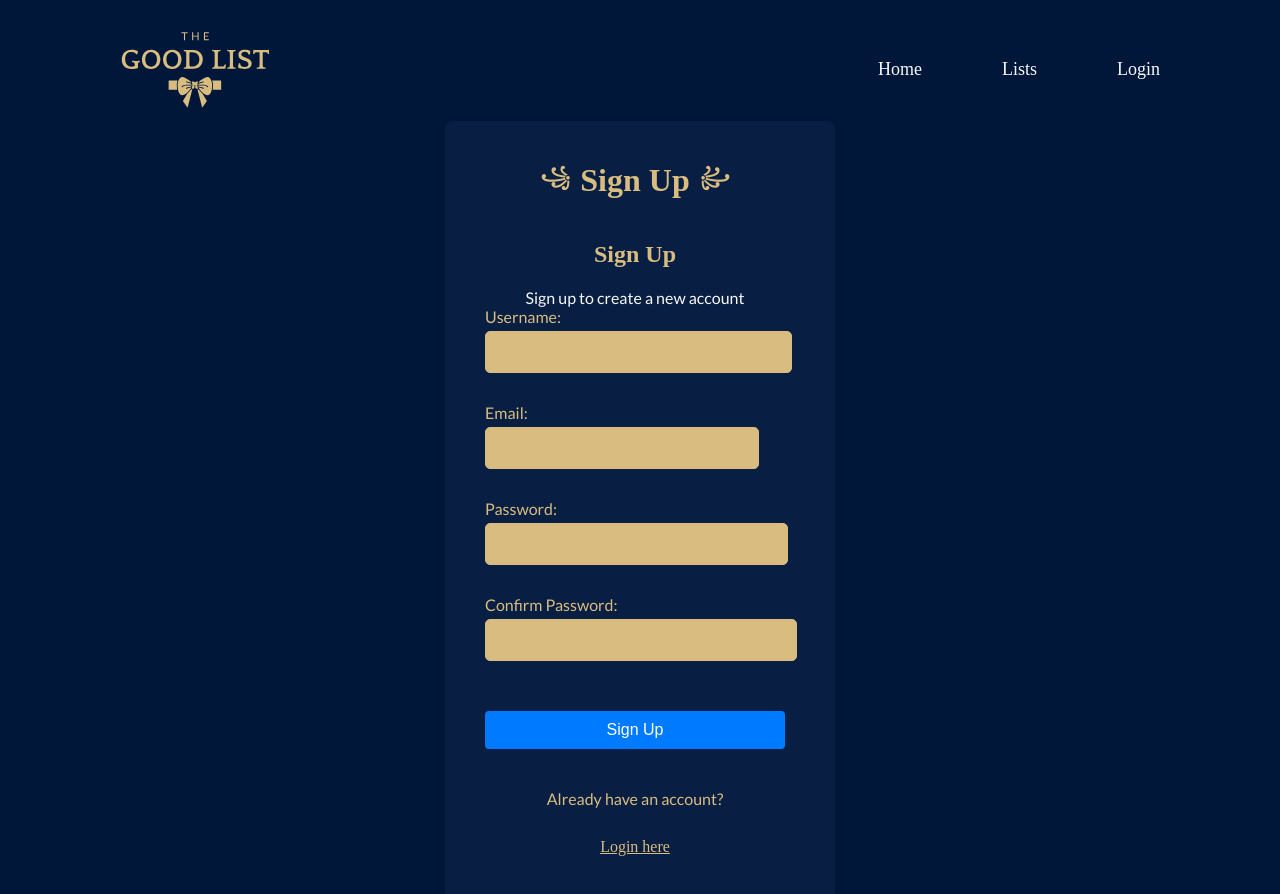
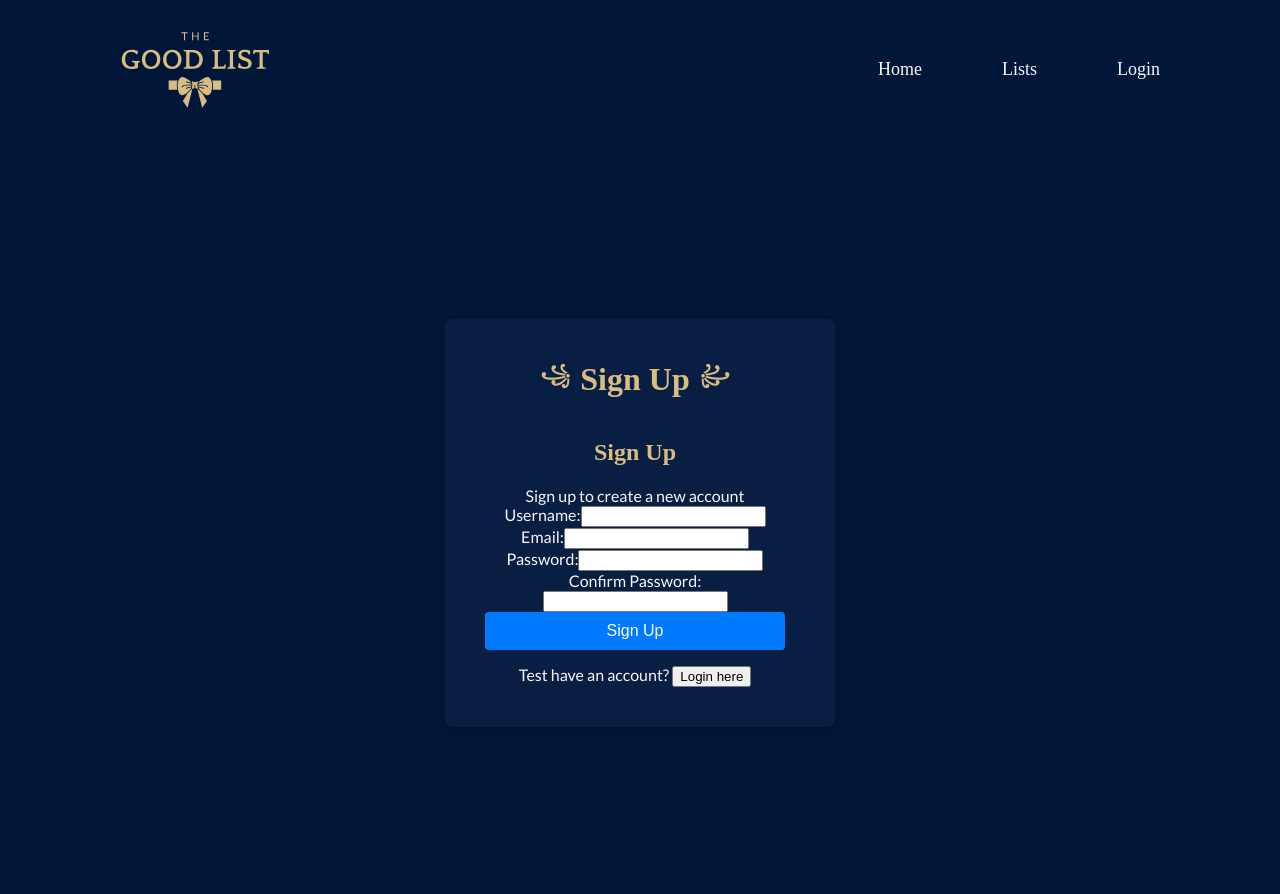
Before and after one commit to SheCodesAus/debugging_ducks_frontend, a React (Vite) app: page /signup in a window 1280 px wide. Shown: the top 894 px of the page. Built offline with nearby package versions, Linux system fonts and the light colour scheme; a web font is replaced by a local one.

Commit message:
Identified selectors via dev tools and adjusted css to target sign up page on login page

```diff
--- a/src/pages/LoginPage.css
+++ b/src/pages/LoginPage.css
@@ -168,7 +168,7 @@ p {
 }
 
 /* Display "Don't have an account" and "Sign up here" inline */
-.sign-up-container {
+.login-sign-up-container {
   display: flex; /* Flexbox layout */
   align-items: center; /* Ensure vertical centering */
   gap: 10px; /* Space between the text and button */
@@ -176,7 +176,7 @@ p {
   justify-content: center;
 }
 
-.sign-up-text {
+.login-sign-up-text {
   font-family: Lato, sans-serif;
   color: #d9bd80;
   font-size: 16px;
--- a/src/pages/LoginPage.jsx
+++ b/src/pages/LoginPage.jsx
@@ -37,8 +37,8 @@ function LoginPage() {
   }
 
   return (
-    <div className="login-page">
-      <div className="login-container">
+    <div id={isLoginForm ? "login-page" : "signup-page"} className="login-page">
+    <div id={isLoginForm ? "login-container" : "signup-container"} className="login-container">
         {isLoginForm ? (
           <div>
             <h1 className="login-heading">
@@ -49,14 +49,17 @@ function LoginPage() {
           </div>
         ) : (
           <div className="signup-form">
-            <h1>Sign Up</h1>
+            <h1 className="signup-heading">
+              <span className="icon">꧁</span> Sign Up{" "}
+              <span className="icon flip-icon">꧁</span>
+            </h1>
             <SignUpForm />
           </div>
         )}
 
         {/* Move "Don't have an account" and "Sign up here" onto the same line */}
-        <div className="sign-up-container">
-          <p className="sign-up-text">
+        <div className="login-sign-up-container">
+          <p className="login-sign-up-text">
             {isLoginForm
               ? "Don't have an account?"
               : "Already have an account?"}
--- a/src/pages/SignUpPage.css
+++ b/src/pages/SignUpPage.css
@@ -37,7 +37,7 @@ p {
   color: #d9bd80;
 }
 
-.signup-heading {
+.signup-container h1 {
   margin: 0;
   font-size: 2em;
   display: inline-flex;
@@ -73,15 +73,14 @@ p {
   margin-top: 15px;
 }
 
-.signup-container form {
+#signup-container > div.signup-form > form {
   display: flex;
   flex-direction: column;
   gap: 20px;
   text-align: left;
-  align-items: flex-start;
+  align-items: stretch;
 }
-
-.signup-container form label {
+#signup-container > div.signup-form > form > label {
   font-family: Lato, sans-serif;
   font-size: 16px;
   color: #d9bd80;
@@ -89,8 +88,11 @@ p {
   display: inline-block;
   width: auto;
 }
+#signup-container > div.signup-form > form > div:nth-child(1) > input[type=text],
+#signup-container > div.signup-form > form > div:nth-child(2) > input[type=email],
+#signup-container > div.signup-form > form > div:nth-child(3) > input[type=password],
+#signup-container > div.signup-form > form > div:nth-child(4) > input[type=password] {
 
-.signup-container form input {
   padding: 0 5px;
   font-size: 16px;
   border-radius: 5px;
@@ -100,8 +102,7 @@ p {
   margin-bottom: 10px;
   height: 40px;
 }
-
-button {
+#signup-container > div.signup-form > form > button {
   background-color: #d9bd80;
   color: #081f43;
   padding: 10px 60px;
@@ -117,7 +118,7 @@ button {
   margin-right: auto;
 }
 
-button:hover {
+#signup-container > div.signup-form > form > button:hover {
   background-color: #b08c5e;
 }
 
@@ -128,18 +129,18 @@ button:hover {
   text-align: center;
 }
 
-.sign-up-link {
+#signup-container > div.login-sign-up-container {
   margin-top: 20px;
   text-align: center;
 }
 
-.sign-up-link p {
+#signup-container > div.login-sign-up-container > p {
   font-family: Lato, sans-serif;
   color: #d9bd80;
   font-size: 16px;
 }
 
-.sign-up-link button {
+#signup-container > div.login-sign-up-container > button {
   background: none;
   border: none;
   color: #d9bd80;
@@ -150,6 +151,6 @@ button:hover {
   text-decoration: underline;
 }
 
-.sign-up-link button:hover {
+#signup-container > div.login-sign-up-container > button:hover {
   color: #b08c5e;
 }
--- a/src/pages/SignUpPage.jsx
+++ b/src/pages/SignUpPage.jsx
@@ -37,7 +37,7 @@ function SignUpPage() {
         <SignUpForm />
         <div className="sign-up-link">
           <p>
-            Already have an account?{" "}
+            Test have an account?{" "}
             <button onClick={() => navigate("/login")}>Login here</button>
           </p>
         </div>
```
